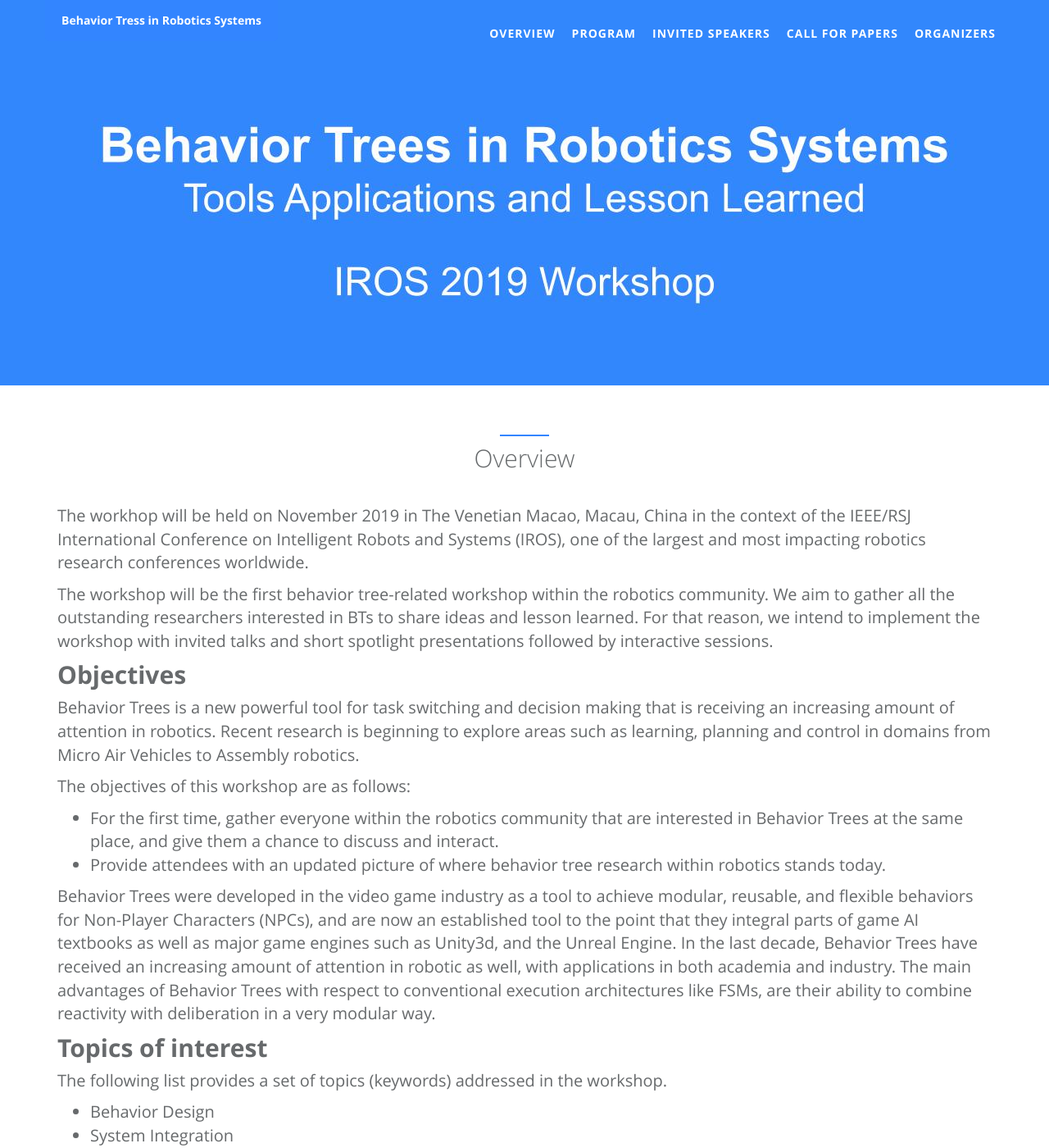
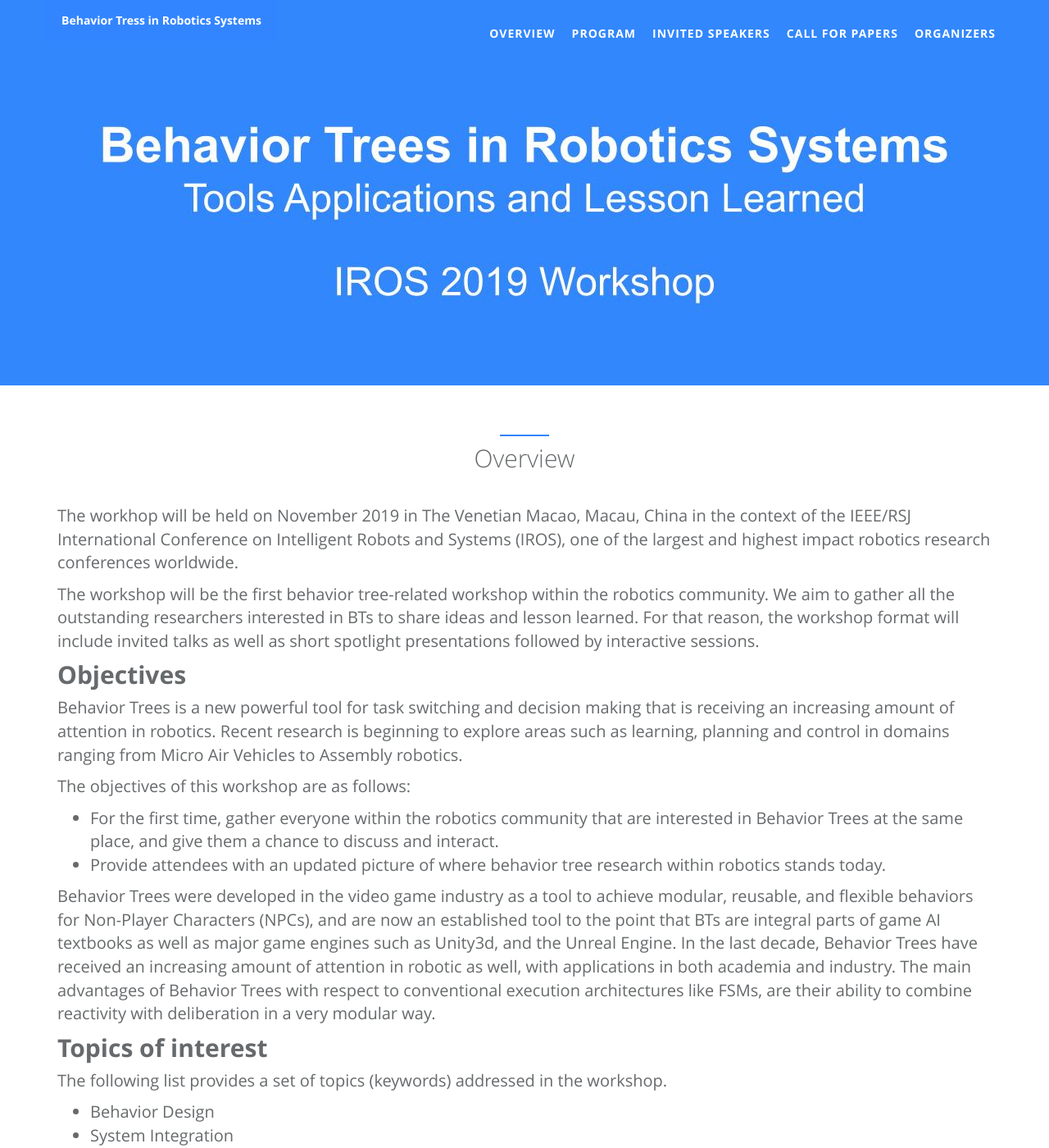
Before and after one commit to behavior-trees-iros-workshop/behavior-trees-iros-workshop.github.io, a Jekyll site: the page built from index.html, in a window 1280 px wide and 1400 px high. Shown: the whole window at 82% size. Built offline with Jekyll 4.4.1, drawn with Linux system fonts in a browser that asks for light colours; some of the changed text lies outside the part shown.

Commit message:
petters update done

```diff
--- a/_includes/sections/contribute.html
+++ b/_includes/sections/contribute.html
@@ -8,14 +8,14 @@
 
 <h1><strong>Information for Authors</strong></h1>
 <p>
-All submissions must be in PDF following the IEEE conference style in two-columns and be limited to 2 pages: http://ras.papercept.net/conferences/support/support.php </p>
+All submissions must be in PDF format, following the IEEE conference style in two-columns and be limited to 2 pages: http://ras.papercept.net/conferences/support/support.php </p>
 
 <p>
 All submissions will be peer-reviewed. Accepted papers will be presented during the workshop in a poster session. A number of selected papers will be presented as oral presentations or spotlight talks.
 </p>
 
 <p>
-Send your PDF manuscript indicating [BTRS IROS 2019] in the subject to the following email: michele.colledanchise[at]iit.it
+Send your PDF manuscript by email, with the subject including the string [BTRS IROS 2019], to the following email: michele.colledanchise[at]iit.it
 </p>
 
 
--- a/_includes/sections/overview.html
+++ b/_includes/sections/overview.html
@@ -6,11 +6,11 @@
         </div>
     </div>
 
-<p> The workhop  will be held on November 2019 in The Venetian Macao, Macau, China in the context of the IEEE/RSJ International Conference on Intelligent Robots and Systems (IROS), one of the largest and most impacting robotics research conferences worldwide.</p>
-<p>The workshop will be the first behavior tree-related workshop within the robotics community. We aim to gather all the outstanding researchers interested in BTs to share ideas and lesson learned. For that reason, we intend to implement the workshop with invited talks and short spotlight presentations followed by interactive sessions.</p>
+<p> The workhop  will be held on November 2019 in The Venetian Macao, Macau, China in the context of the IEEE/RSJ International Conference on Intelligent Robots and Systems (IROS), one of the largest and highest impact robotics research conferences worldwide.</p>
+<p>The workshop will be the first behavior tree-related workshop within the robotics community. We aim to gather all the outstanding researchers interested in BTs to share ideas and lesson learned. For that reason, the workshop format will include invited talks as well as short spotlight presentations followed by interactive sessions.</p>
 <h1><strong>Objectives</strong></h1>
 
-<p>Behavior Trees is a new powerful tool for task switching and decision making that is receiving an increasing amount of attention in robotics. Recent research is beginning to explore areas such as learning, planning and control in domains from Micro Air Vehicles to Assembly robotics. </p>
+<p>Behavior Trees is a new powerful tool for task switching and decision making that is receiving an increasing amount of attention in robotics. Recent research is beginning to explore areas such as learning, planning and control in domains ranging from Micro Air Vehicles to Assembly robotics. </p>
 <p>The objectives of this workshop are as follows:
 <ul>
   <li>For the first time, gather everyone within the robotics community that are interested in Behavior Trees at the same place, and give them a chance to discuss and interact.</li>
@@ -18,7 +18,7 @@
 </ul>
 </p>
 <p>
-Behavior Trees were developed in the video game industry as a tool to achieve modular, reusable, and flexible behaviors for Non-Player Characters (NPCs), and are now an established tool to the point that they integral parts of game AI textbooks as well as major game engines such as Unity3d, and the Unreal Engine.
+Behavior Trees were developed in the video game industry as a tool to achieve modular, reusable, and flexible behaviors for Non-Player Characters (NPCs), and are now an established tool to the point that BTs are integral parts of game AI textbooks as well as major game engines such as Unity3d, and the Unreal Engine.
 In the last decade, Behavior Trees have received an increasing amount of attention in robotic as well, with applications in both academia and industry. The main advantages of Behavior Trees with respect to conventional execution architectures like FSMs, are their ability to combine reactivity with deliberation in a very modular way.
 </p>
 
```
